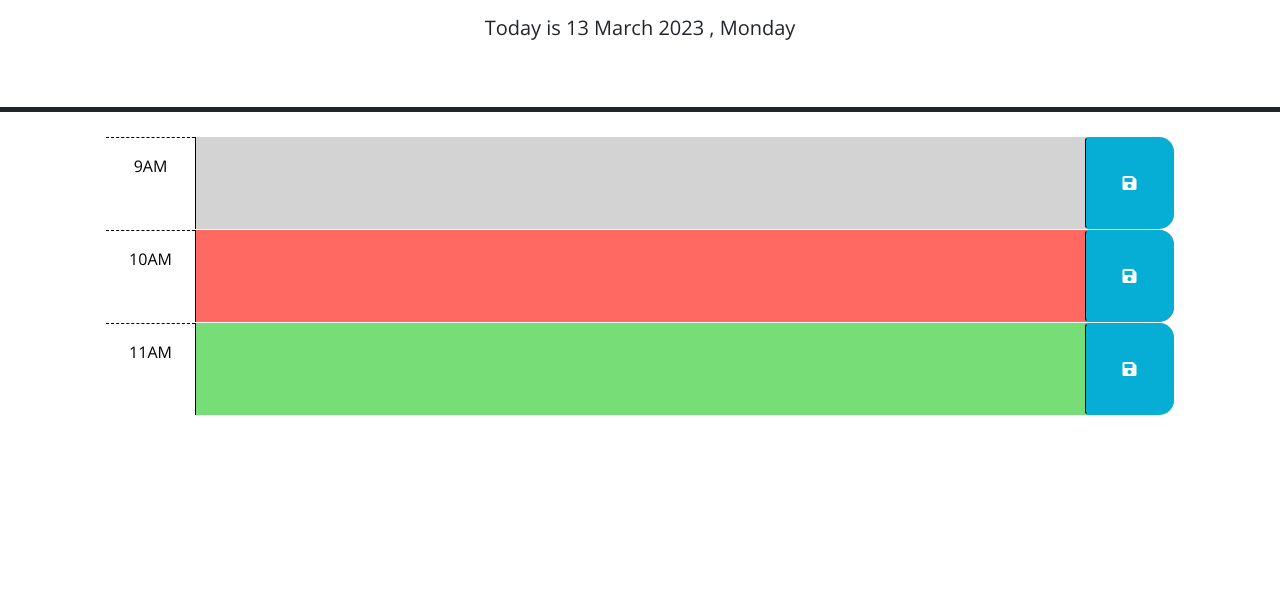
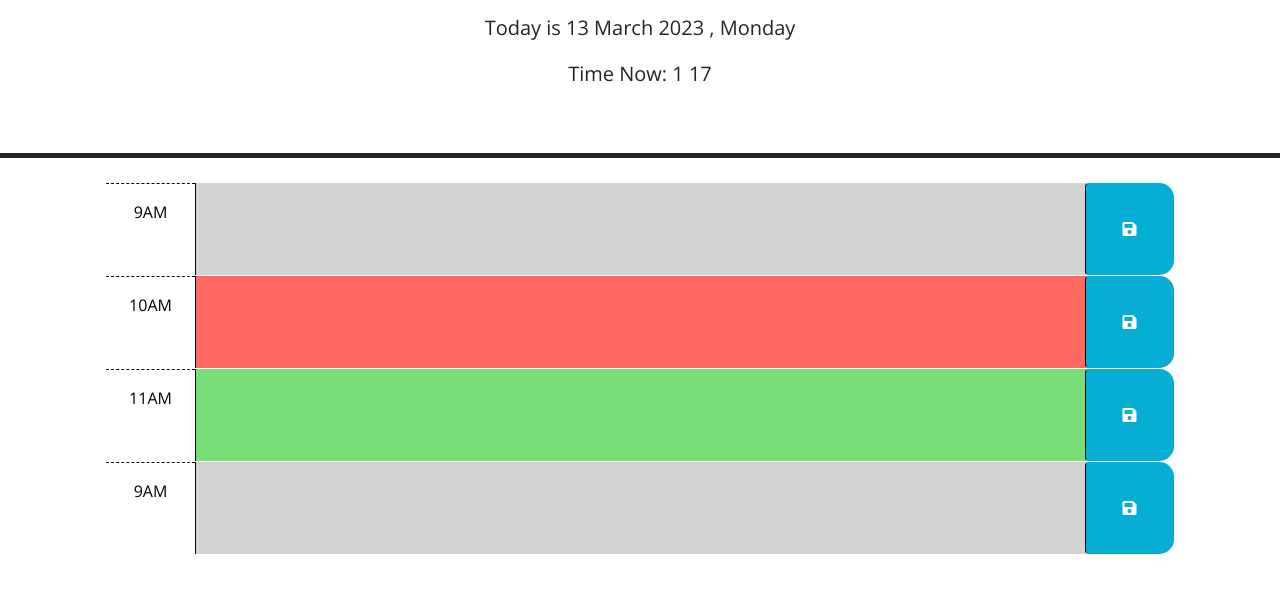
Before and after one commit to tomato23d/Work_Day_Scheduler, a plain HTML site: page index.html in a window 1280 px wide. Shown: the part 166-758 px from the top of the page. Drawn offline with nearby package versions, Linux system fonts and the light colour scheme.

Commit message:
copy of one hour division

```diff
--- a/assets/scripts/script.js
+++ b/assets/scripts/script.js
@@ -2,6 +2,9 @@
 // the code isn't run until the browser has finished rendering all the elements
 // in the html.
 $(document).ready(function(){});
+
+var hour = $("#hour-9");
+var day = $(".container-lg");
 $(function () {
   // TODO: Add a listener for click events on the save button. This code should
   // use the id in the containing time-block as a key to save the user input in
@@ -24,3 +27,17 @@ $(function () {
 });
 
 $("#currentDay").text(dayjs().format('[Today is] D MMMM YYYY [,] dddd'));
+$("#currentTime").text(dayjs().format('[Time Now:] H mm'));
+console.log(dayjs().format('HH'));
+
+var divHour = document.createElement("div");
+//divHour.id = "hour";
+//$("#hour").addClass('row time-block present');
+//divHour.addClass('row time-block present');
+//divHour.text("this is one hour");
+day.append(divHour);
+
+console.log(day);
+console.log(divHour);
+console.log(hour);
+hour.clone().appendTo(day);
--- a/index.html
+++ b/index.html
@@ -27,6 +27,7 @@
       <h1 class="display-3">Work Day Scheduler</h1>
       <p class="lead">A simple calendar app for scheduling your work day</p>
       <p id="currentDay" class="lead"></p>
+      <p id="currentTime" class="lead"></p>
     </header>
     <div class="container-lg px-5">
       <!-- Use class for "past", "present", and "future" to apply styles to the
```
Also changed, not shown: 1 other file.
